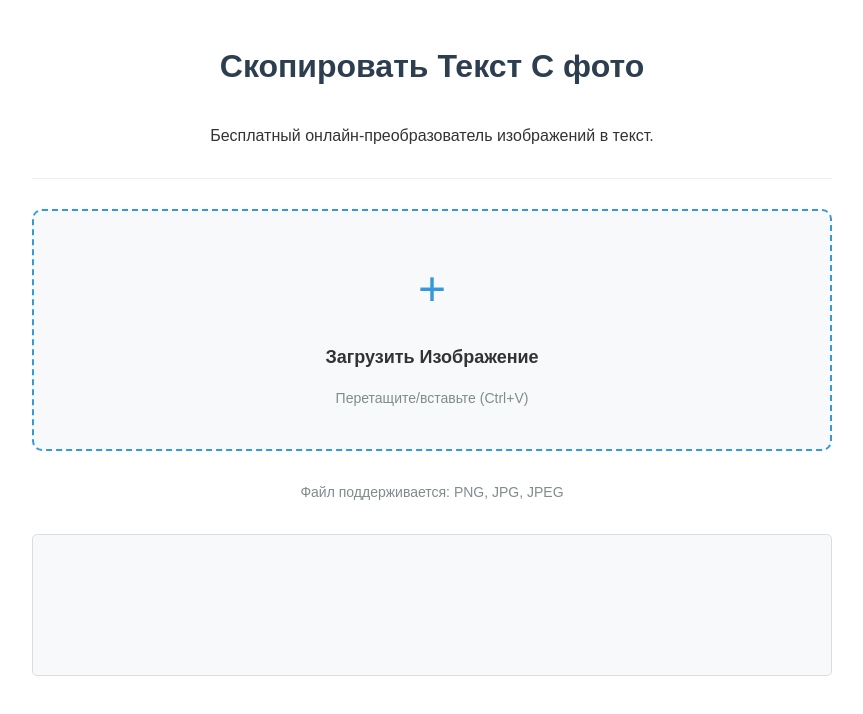
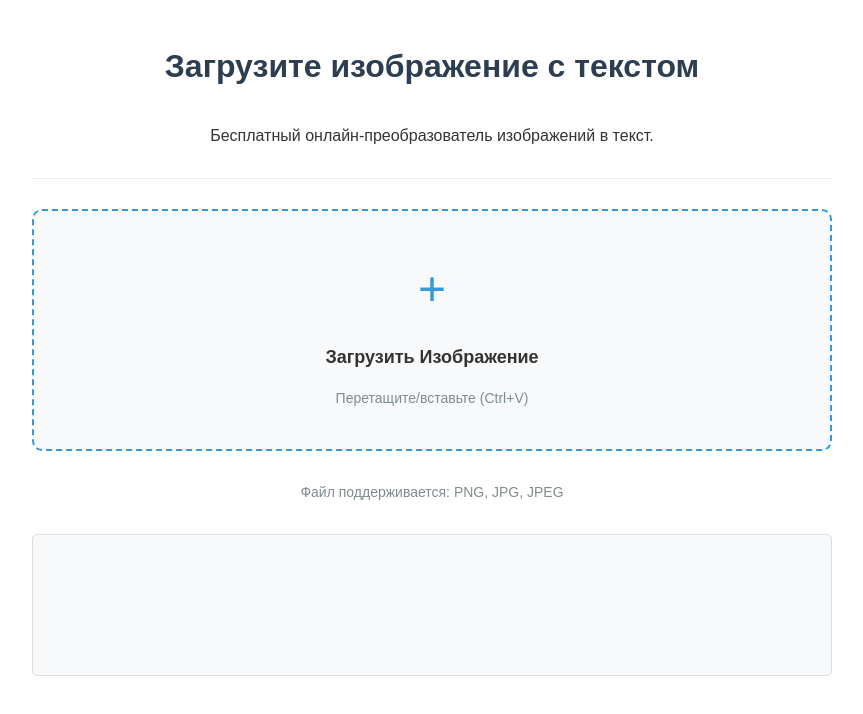
Before and after one commit to AnastasiaGalenchik/readme, a plain HTML site: page index.html in a window 1280 px wide. Shown: the whole page, without its empty margins (208-1071 px from the left). Drawn offline with Linux system fonts and the light colour scheme.

Commit message:
Update index.html

```diff
--- a/index.html
+++ b/index.html
@@ -3,7 +3,7 @@
 <head>
     <meta charset="UTF-8">
     <meta name="viewport" content="width=device-width, initial-scale=1.0">
-    <title>Скопировать Текст C фото</title>
+    <title>Загрузите изображение с текстом</title>
     <style>
         body {
             font-family: Arial, sans-serif;
@@ -82,7 +82,7 @@
     </style>
 </head>
 <body>
-    <h1>Скопировать Текст C фото</h1>
+    <h1>Загрузите изображение с текстом</h1>
 
     <div class="description">
         Бесплатный онлайн-преобразователь изображений в текст.
```
